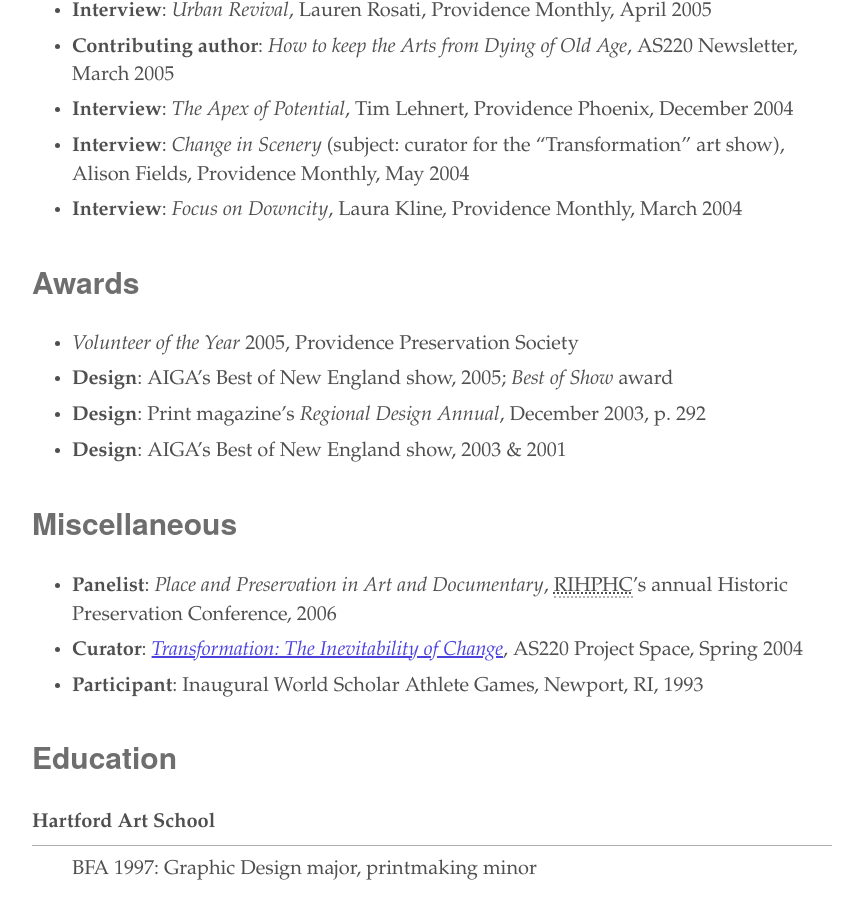
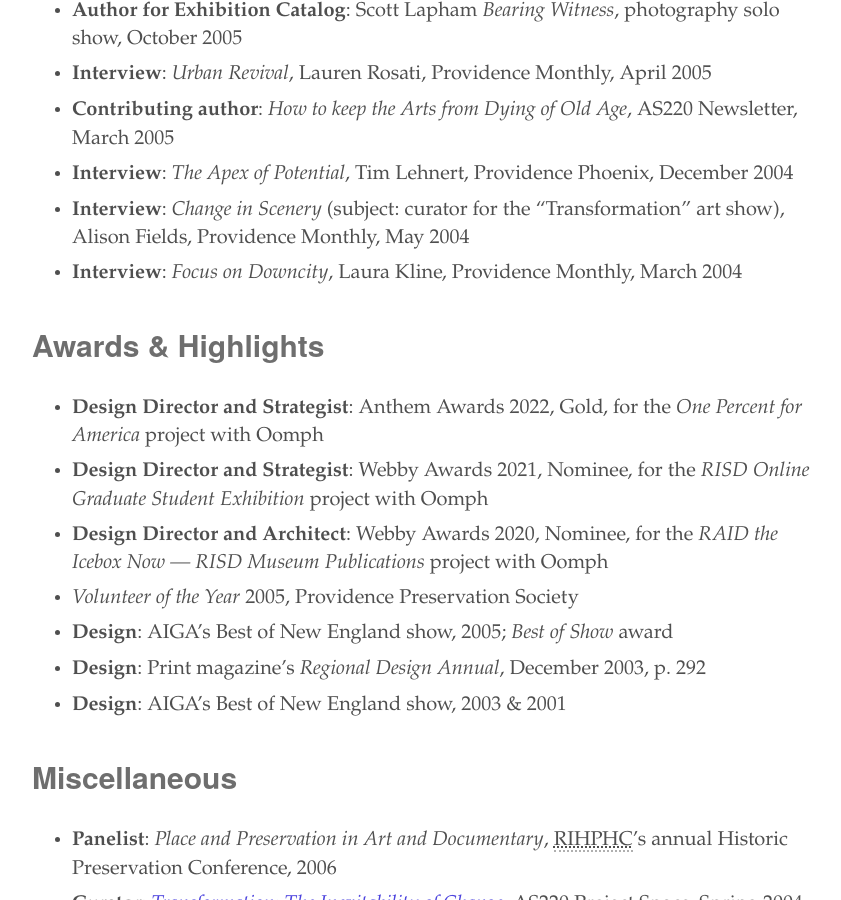
Before and after one commit to highchair/highchairdesign-com, a Jekyll site: the page built from resume.md, in a window 1280 px wide and 900 px high, scrolled down 3061 px. Shown: the whole window, without its empty margins (208-1049 px from the left). Built offline with Jekyll 4.4.1, drawn with Linux system fonts in a browser that asks for light colours; some of the changed text lies outside the part shown.

Commit message:
Corrections and updates to Resume

```diff
--- a/resume.md
+++ b/resume.md
@@ -51,8 +51,10 @@
 + **Co-presenter**: [<cite>BCBS.com: Pushing the Design Limits with Paragraphs</cite> (YouTube)](//www.youtube.com/watch?v=3e1EWT4BZKA "Watch the presentation on YouTube"), [Drupalcon](//events.drupal.org/baltimore2017/sessions/bcbscom-pushing-design-limits-paragraphs "Presentation archive page at Drupal.org"), Baltimore MD, April 2017
 + **Presenter**: [<cite>Prototyping Design to Jumpstart Development</cite> (YouTube)](//www.youtube.com/watch?v=pKizikIBqUg&t=4s "Watch the presentation on YouTube"), Design Week RI, Providence RI, September 2016
 
+
 ### For ArtInRuins or Historic Preservation topics
 
++ **Presenter** <cite>ArtInRuins: Our History, significant Saves, significant Losses, and the Future</cite>, for the East Greenwich Historic Preservation Society, April 2023. [Archived on YouTube](//www.youtube.com/watch?v=ELvzJEn1dE0){:target="_blank"}
 + **Panelist**: Participated in a lunch discussion at the John Nicolas Brown House, Brown University, October 8, 2008
 + **Presenter**: <cite>The Cityscape in Evolution: Dispatches from the Front, part 4</cite> and discussed the [ArtInRuins website](//artinruins.com), Providence Athenaeum, Providence RI, April 2007
 + **Presenter**: <cite>Storytelling and Urban Engagement: Providence Narratives</cite>, Jacqueline Wernimont, instructor, Brown University, Providence RI, January 2007
@@ -81,18 +83,15 @@
 + **Interview**: <cite>Focus on Downcity</cite>, Laura Kline, Providence Monthly, March 2004
 
 
-## Awards
+## Awards & Highlights
 
++ **Design Director and Strategist**: Anthem Awards 2022, Gold, for the _One Percent for America_ project with Oomph
++ **Design Director and Strategist**: Webby Awards 2021, Nominee, for the _RISD Online Graduate Student Exhibition_ project with Oomph
++ **Design Director and Architect**: Webby Awards 2020, Nominee, for the _RAID the Icebox Now — RISD Museum Publications_ project with Oomph
 + *Volunteer of the Year* 2005, Providence Preservation Society
-+ **Design**: AIGA’s Best of New England show, 2005; *Best of Show* award
-+ **Design**: Print magazine’s *Regional Design Annual*, December 2003, p. 292
++ **Design**: AIGA’s Best of New England show, 2005; _Best of Show_ award
++ **Design**: Print magazine’s _Regional Design Annual_, December 2003, p. 292
 + **Design**: AIGA’s Best of New England show, 2003 & 2001
-
-{::comment}
-+ Copley Pharmaceuticals
-+ DM Management
-+ more?
-{:/comment}
 
 
 ## Miscellaneous
```
Also changed, not shown: other parts of resume.md (+1 -1 lines).
